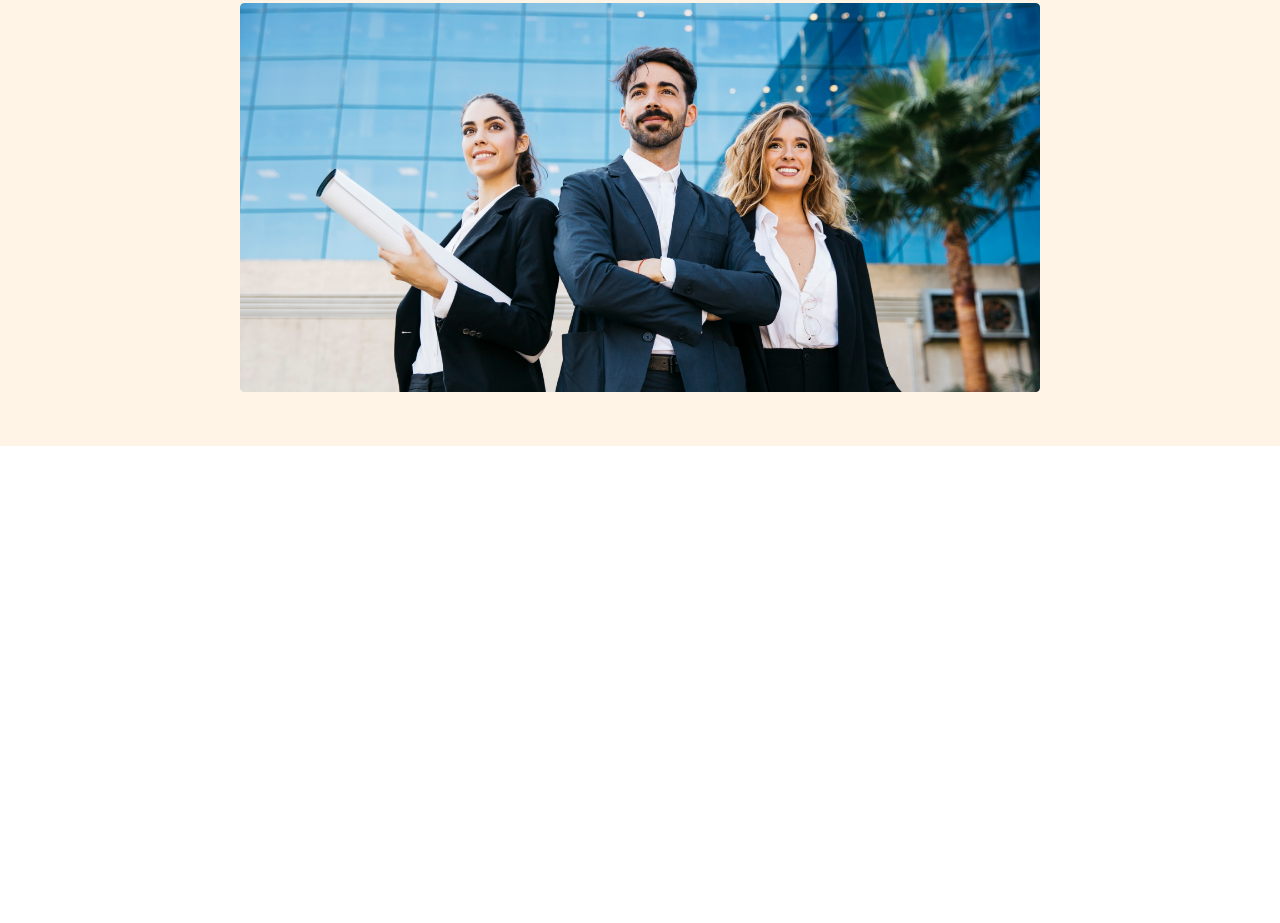
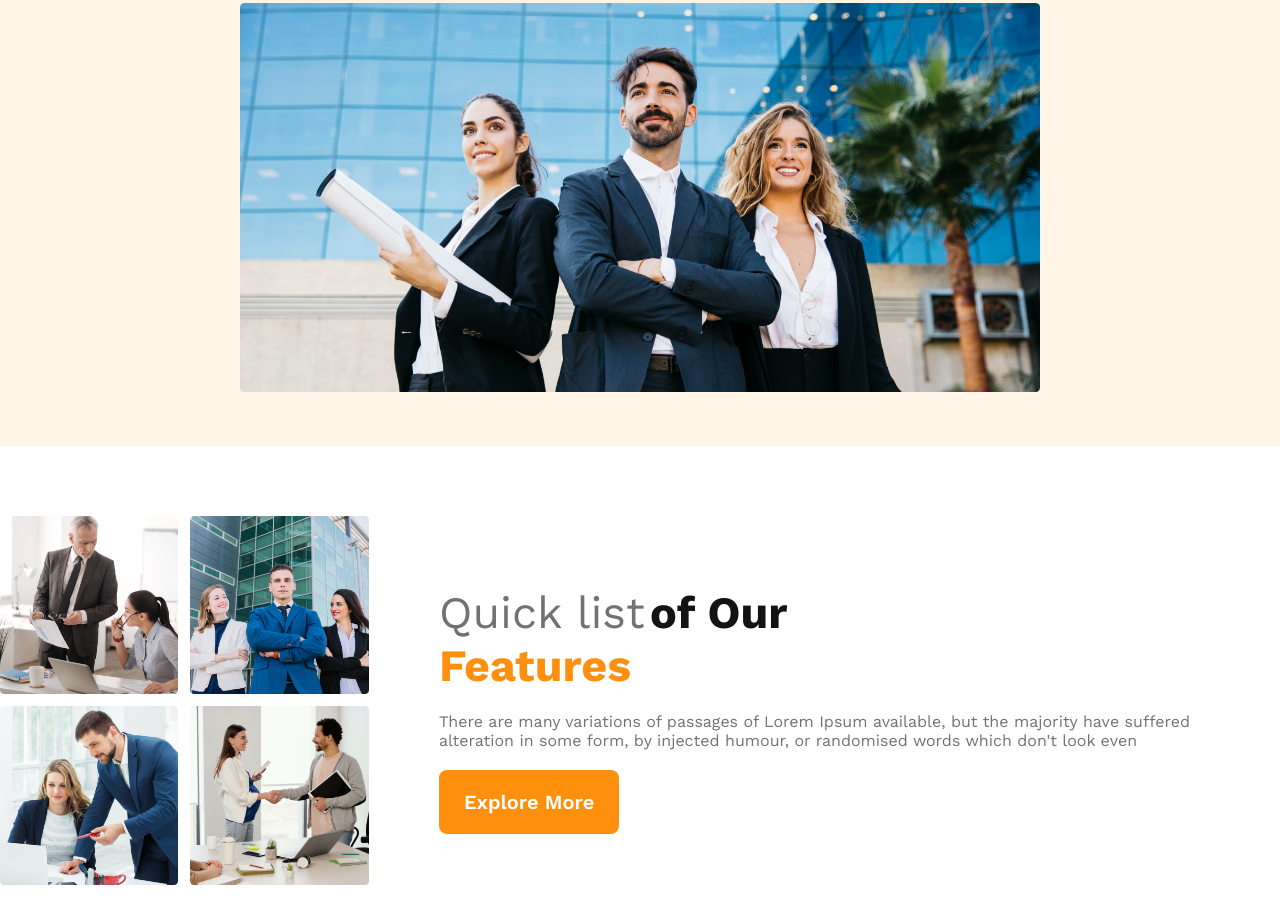
Before and after one commit to rintia/g3-architect-website, a plain HTML site: page index.html in a window 1280 px wide. Shown: the part 434-1357 px from the top of the page. Before the commit the page ends 880 px from the top, so only its background shows below. Drawn offline with nearby package versions, Linux system fonts and the light colour scheme.

Commit message:
added team section

```diff
--- a/index.html
+++ b/index.html
@@ -31,7 +31,19 @@
         </div>
     </header>
     <main>
-
+        <section class="team">
+            <div class="team-images">
+                <img src="images/team1.png" alt="">
+                <img src="images/team2.png" alt="">
+                <img src="images/team3.png" alt="">
+                <img src="images/team4.png" alt="">
+            </div>
+            <div class="team-content">
+                <h3 class="team-title"><span class="quick-list">Quick list</span> <span class="of-our">of Our</span><br> <span class="features">Features</span></h3>
+                <p class="team-description">There are many variations of passages of Lorem Ipsum available, but the majority have suffered alteration in some form, by injected humour, or randomised words which don't look even</p>
+                <button class="btn-primary">Explore More</button>
+            </div>
+        </section>
     </main>
     <footer>
 
--- a/styles/architecht.css
+++ b/styles/architecht.css
@@ -1,5 +1,5 @@
 /* styles for all */
-*{
+ *{
     margin: 0px;
 }
 *{
@@ -68,21 +68,75 @@ margin-bottom: 20px;
     width: 100%;
     margin-top: 20px;
 }
+/* team styles */
+    main{
+        max-width: 1440px;
+        margin: 70px auto;
+    }
+    .team{
+        margin-top: 60px;
+        display: flex;
+        align-items: center;
+    }
+    .team-images{
+        display: grid;
+        grid-template-columns: repeat(2, 1fr);
+        gap: 0.75rem;
+    }
+    .team img{
+        width: 100%;
+    }
+    .team-content{
+        padding-left: 70px;
+        padding-right: 70px;
+    }
+    .team-title{
+        margin-top: 20px;
+    }
+    .quick-list{
+        color: #727272;
+    font-size: 2.8rem;
+    font-weight: 500;
+    }
+    .of-our{
+    color: #131313;
+    font-size: 2.8rem;
+    font-weight: 700;
+    }
+    .features{
+        color: #FF900E;
+    font-size: 2.8rem;
+    font-weight: 700;
+    }
+    .team-description{
+        color:  #727272;
+    font-size: 1rem;
+    font-weight: 400;
+    margin-bottom: 20px;
+    margin-top: 20px;
+    }
 /* responsive styles */
 /* mobile devices */
-@media screen and (max-width: 576px) {
+ @media screen and (max-width: 576px) {
     header{
         padding: 20px;
     }
-    nav{
+    nav, .team{
         flex-direction: column;
+    }
+    .team-images{
+        grid-template-columns: 1fr;
+    }
+    .team-content{
+        padding-left: 20px;
+        padding-right: 20px;
     }
 }
 @media screen and (min-width:576px) and (max-width:960px) {
     header{
         padding: 50px;
     }
-    nav{
+    nav, .team{
         flex-direction: column;
     }
 }
```
